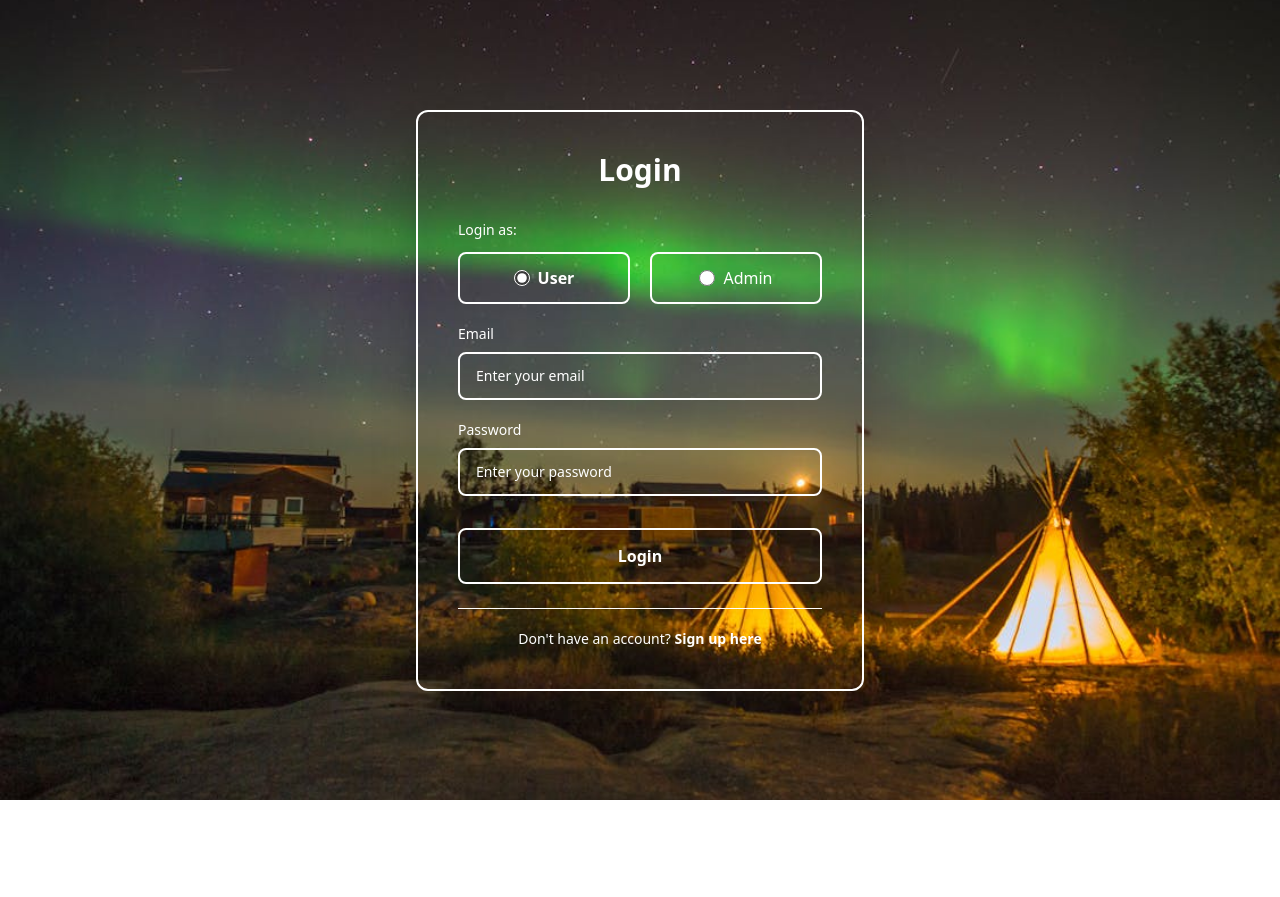
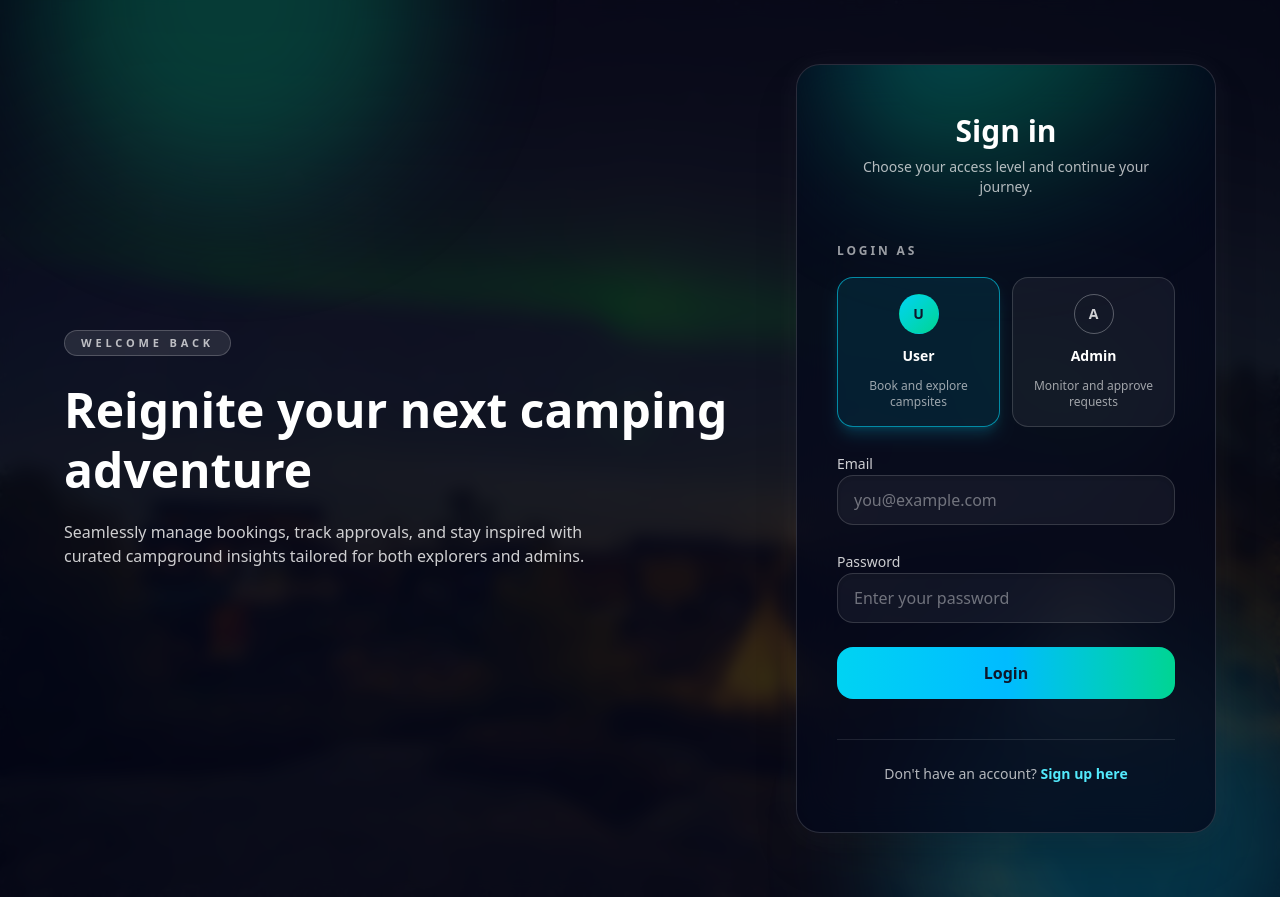
Before and after one commit to HardikMutha/DBMS_Project_SEM_V, a React (Vite) app in the folder client/: page /login in a window 1280 px wide. Before the commit the page ends 800 px from the top, so only its background shows below. Built offline with nearby package versions, Linux system fonts and the light colour scheme; no server answers; a web font is replaced by a local one.

Commit message:
Feat - Updated UI for Login Signup Page

```diff
--- a/client/src/Pages/Login.jsx
+++ b/client/src/Pages/Login.jsx
@@ -50,9 +50,9 @@ const Login = () => {
       });
 
       // Check if there's a redirect URL stored
-      const redirectUrl = sessionStorage.getItem('redirectAfterLogin');
+      const redirectUrl = sessionStorage.getItem("redirectAfterLogin");
       if (redirectUrl) {
-        sessionStorage.removeItem('redirectAfterLogin');
+        sessionStorage.removeItem("redirectAfterLogin");
         navigate(redirectUrl);
       } else {
         navigate("/");
@@ -66,62 +66,109 @@ const Login = () => {
 
   return (
     <div
-      className="min-h-screen flex justify-center items-center p-5"
+      className="relative min-h-screen overflow-hidden bg-slate-950"
       style={{
-        background: `url('${campingBg}') center/cover no-repeat`
+        background: `url('${campingBg}') center/cover no-repeat`,
       }}
     >
-      <div className="absolute inset-0 bg-opacity-40"></div>
+      <div className="absolute inset-0 bg-slate-950/80 backdrop-blur-sm" />
+      <div className="pointer-events-none absolute -top-48 left-10 h-96 w-96 rounded-full bg-emerald-400/25 blur-3xl" />
+      <div className="pointer-events-none absolute bottom-[-160px] right-[-40px] h-[420px] w-[420px] rounded-full bg-cyan-500/25 blur-3xl" />
 
-      <div className="relative z-10 bg-transparent border-2 border-white border-opacity-50 rounded-xl shadow-2xl p-10 w-full max-w-md">
-        <h2 className="text-center text-white text-3xl font-semibold mb-8">Login</h2>
+      <div className="relative z-10 flex min-h-screen w-full items-center justify-center px-6 py-16">
+        <div className="grid w-full max-w-6xl gap-12 lg:grid-cols-[minmax(0,1fr)_420px] lg:items-center">
+          <div className="text-center text-white lg:text-left">
+            <span className="inline-flex items-center gap-2 rounded-full border border-white/20 bg-white/10 px-4 py-1 text-[11px] font-semibold uppercase tracking-[0.35em] text-white/70">
+              Welcome back
+            </span>
+            <h1 className="mt-6 text-4xl font-semibold leading-tight sm:text-5xl">Reignite your next camping adventure</h1>
+            <p className="mt-5 text-base text-white/80 lg:max-w-xl">
+              Seamlessly manage bookings, track approvals, and stay inspired with curated campground insights tailored for both
+              explorers and admins.
+            </p>
+          </div>
 
-        <form onSubmit={handleSubmit}>
-          <div className="mb-5">
-            <label className="block mb-2 text-white font-medium text-sm">Login as:</label>
-            <div className="flex gap-5 mt-3">
-              <label className="flex items-center gap-2 cursor-pointer px-5 py-3 bg-transparent border-2 border-white border-opacity-50 rounded-lg transition-all hover:border-opacity-70 font-medium flex-1 justify-center">
+          <div className="relative w-full max-w-md">
+            <div className="absolute inset-0 rounded-3xl border border-white/10 bg-white/5 opacity-80 blur-lg" />
+            <div className="relative overflow-hidden rounded-3xl border border-white/15 bg-slate-950/75 shadow-2xl backdrop-blur-xl">
+              <div className="pointer-events-none absolute inset-x-10 -top-32 h-64 rounded-full bg-gradient-to-br from-cyan-400/40 via-emerald-400/30 to-transparent blur-3xl" />
+              <div className="relative px-8 py-10 sm:px-10 sm:py-12">
+                <div className="text-center">
+                  <h2 className="text-3xl font-semibold text-white">Sign in</h2>
+                  <p className="mt-2 text-sm text-white/70">Choose your access level and continue your journey.</p>
+                </div>
+
+                <form onSubmit={handleSubmit} className="mt-10 space-y-6">
+                  <div>
+                    <span className="text-xs font-semibold uppercase tracking-[0.24em] text-white/60">Login as</span>
+                    <div className="mt-4 grid grid-cols-2 gap-3">
+                      <label
+                        className={`relative flex cursor-pointer flex-col items-center gap-3 rounded-2xl border px-4 py-4 transition-all ${
+                          role === "user"
+                            ? "border-cyan-400/60 bg-cyan-400/10 shadow-lg shadow-cyan-500/20"
+                            : "border-white/15 bg-white/5 hover:border-white/25 hover:bg-white/10"
+                        }`}
+                      >
                         <input
                           type="radio"
                           value="user"
                           checked={role === "user"}
                           onChange={(e) => setRole(e.target.value)}
-                  className="w-4 h-4 accent-white cursor-pointer"
+                          className="peer sr-only"
                         />
-                <span className={role === "user" ? "text-white font-bold" : "text-white"}>User</span>
+                        <span className="flex h-10 w-10 items-center justify-center rounded-full border border-white/30 text-sm font-semibold text-white/80 transition-all peer-checked:border-transparent peer-checked:bg-gradient-to-br peer-checked:from-cyan-400 peer-checked:to-emerald-400 peer-checked:text-slate-900">
+                          U
+                        </span>
+                        <span className="text-sm font-semibold text-white">User</span>
+                        <span className="text-center text-xs text-white/60">Book and explore campsites</span>
                       </label>
-              <label className="flex items-center gap-2 cursor-pointer px-5 py-3 bg-transparent border-2 border-white border-opacity-50 rounded-lg transition-all hover:border-opacity-70 font-medium flex-1 justify-center">
+
+                      <label
+                        className={`relative flex cursor-pointer flex-col items-center gap-3 rounded-2xl border px-4 py-4 transition-all ${
+                          role === "admin"
+                            ? "border-emerald-400/60 bg-emerald-400/10 shadow-lg shadow-emerald-500/20"
+                            : "border-white/15 bg-white/5 hover:border-white/25 hover:bg-white/10"
+                        }`}
+                      >
                         <input
                           type="radio"
                           value="admin"
                           checked={role === "admin"}
                           onChange={(e) => setRole(e.target.value)}
-                  className="w-4 h-4 accent-white cursor-pointer"
+                          className="peer sr-only"
                         />
-                <span className={role === "admin" ? "text-white font-bold" : "text-white"}>Admin</span>
+                        <span className="flex h-10 w-10 items-center justify-center rounded-full border border-white/30 text-sm font-semibold text-white/80 transition-all peer-checked:border-transparent peer-checked:bg-gradient-to-br peer-checked:from-emerald-400 peer-checked:to-cyan-400 peer-checked:text-slate-900">
+                          A
+                        </span>
+                        <span className="text-sm font-semibold text-white">Admin</span>
+                        <span className="text-center text-xs text-white/60">Monitor and approve requests</span>
                       </label>
                     </div>
                   </div>
 
-          <div className="mb-5">
-            <label htmlFor="email" className="block mb-2 text-white font-medium text-sm">
+                  <div className="space-y-2">
+                    <label htmlFor="email" className="text-sm font-medium text-white/80">
                       Email
                     </label>
+                    <div className="relative">
                       <input
                         type="email"
                         id="email"
                         value={email}
                         onChange={(e) => setEmail(e.target.value)}
                         required
-              placeholder="Enter your email"
-              className="w-full px-4 py-3 bg-transparent border-2 border-white border-opacity-50 rounded-lg text-white placeholder-white placeholder-opacity-90 text-sm transition-all focus:outline-none focus:border-opacity-70"
+                        placeholder="you@example.com"
+                        className="block w-full rounded-2xl border border-white/10 bg-white/5 px-4 py-3 text-white placeholder-white/40 shadow-inner transition focus:border-cyan-300 focus:bg-slate-900/70 focus:outline-none focus:ring-2 focus:ring-cyan-400/30"
                       />
+                      <div className="pointer-events-none absolute inset-0 rounded-2xl border border-white/5 transition-opacity" />
+                    </div>
                   </div>
 
-          <div className="mb-5">
-            <label htmlFor="password" className="block mb-2 text-white font-medium text-sm">
+                  <div className="space-y-2">
+                    <label htmlFor="password" className="text-sm font-medium text-white/80">
                       Password
                     </label>
+                    <div className="relative">
                       <input
                         type="password"
                         id="password"
@@ -129,30 +176,36 @@ const Login = () => {
                         onChange={(e) => setPassword(e.target.value)}
                         required
                         placeholder="Enter your password"
-              className="w-full px-4 py-3 bg-transparent border-2 border-white border-opacity-50 rounded-lg text-white placeholder-white placeholder-opacity-90 text-sm transition-all focus:outline-none focus:border-opacity-70"
+                        className="block w-full rounded-2xl border border-white/10 bg-white/5 px-4 py-3 text-white placeholder-white/40 shadow-inner transition focus:border-cyan-300 focus:bg-slate-900/70 focus:outline-none focus:ring-2 focus:ring-cyan-400/30"
                       />
+                      <div className="pointer-events-none absolute inset-0 rounded-2xl border border-white/5 transition-opacity" />
+                    </div>
                   </div>
 
                   {error && (
-            <div className="bg-red-500 bg-opacity-80 text-white px-4 py-3 rounded-lg mb-4 text-sm border border-red-300">{error}</div>
+                    <div className="rounded-2xl border border-rose-500/40 bg-rose-500/20 px-4 py-3 text-sm text-rose-100 shadow-lg shadow-rose-900/20">
+                      {error}
+                    </div>
                   )}
 
                   <button
                     type="submit"
                     disabled={isLoading}
-            className="w-full py-3.5 bg-transparent border-2 border-white border-opacity-50 text-white rounded-lg text-base font-semibold cursor-pointer transition-all mt-3 hover:border-opacity-70 hover:bg-white hover:bg-opacity-10 disabled:opacity-60 disabled:cursor-not-allowed"
+                    className="flex w-full items-center justify-center gap-2 rounded-2xl bg-gradient-to-r from-cyan-400 via-sky-400 to-emerald-400 px-5 py-3.5 text-base font-semibold text-slate-900 transition hover:from-cyan-300 hover:via-sky-300 hover:to-emerald-300 focus:outline-none focus-visible:ring-2 focus-visible:ring-cyan-300 disabled:cursor-not-allowed disabled:opacity-70"
                   >
                     {isLoading ? "Logging in..." : "Login"}
                   </button>
                 </form>
 
-        <div className="text-center mt-6 pt-5 border-t border-white border-opacity-50">
-          <p className="text-white text-sm">
+                <div className="mt-10 border-t border-white/10 pt-6 text-center text-sm text-white/70">
                   Don't have an account?{" "}
-            <Link to="/signup" className="text-white font-semibold hover:text-cyan-300 hover:underline transition-colors">
+                  <Link to="/signup" className="font-semibold text-cyan-300 transition hover:text-emerald-300">
                     Sign up here
                   </Link>
-          </p>
+                </div>
+              </div>
+            </div>
+          </div>
         </div>
       </div>
     </div>
--- a/client/src/Pages/Signup.jsx
+++ b/client/src/Pages/Signup.jsx
@@ -70,94 +70,156 @@ const Signup = () => {
 
   return (
     <div
-      className="min-h-screen flex justify-center items-center p-5"
+      className="relative min-h-screen overflow-hidden bg-slate-950"
       style={{
-        background: `url('${campingBg}') center/cover no-repeat`
+        background: `url('${campingBg}') center/cover no-repeat`,
       }}
     >
-      <div className="relative z-10 bg-transparent border-2 border-white border-opacity-50 rounded-xl shadow-2xl p-10 w-full max-w-md">
-        <h2 className="text-center text-white text-3xl font-semibold mb-8">Sign Up</h2>
+      <div className="absolute inset-0 bg-slate-950/78 backdrop-blur-sm" />
+      <div className="pointer-events-none absolute top-[12%] right-[10%] h-80 w-80 rounded-full bg-cyan-500/25 blur-3xl" />
+      <div className="pointer-events-none absolute bottom-[-160px] left-[-40px] h-[420px] w-[420px] rounded-full bg-emerald-400/25 blur-3xl" />
 
-        <form onSubmit={handleSubmit}>
-          <div className="mb-5">
-            <label htmlFor="username" className="block mb-2 text-white font-medium text-sm">
+      <div className="relative z-10 flex min-h-screen w-full items-center justify-center px-6 py-16">
+        <div className="grid w-full max-w-7xl gap-12 lg:grid-cols-[520px_minmax(0,1fr)] lg:items-center">
+          <div className="relative order-last w-full max-w-md lg:order-first">
+            <div className="absolute inset-0 rounded-3xl border border-white/10 bg-white/5 opacity-80 blur-lg" />
+            <div className="relative overflow-hidden rounded-3xl border border-white/15 bg-slate-950/75 shadow-2xl backdrop-blur-xl">
+              <div className="pointer-events-none absolute inset-x-8 -top-28 h-60 rounded-full bg-gradient-to-br from-emerald-400/40 via-sky-400/30 to-transparent blur-3xl" />
+              <div className="relative px-8 py-10 sm:px-10 sm:py-12">
+                <div className="text-center">
+                  <h2 className="text-3xl font-semibold text-white">Create your account</h2>
+                  <p className="mt-2 text-sm text-white/70">Unlock seamless campsite bookings and tailored admin tools.</p>
+                </div>
+
+                <form onSubmit={handleSubmit} className="mt-10 space-y-6">
+                  <div className="space-y-2">
+                    <label htmlFor="username" className="text-sm font-medium text-white/80">
                       Username
                     </label>
+                    <div className="relative">
                       <input
                         type="text"
                         id="username"
                         value={username}
                         onChange={(e) => setUsername(e.target.value)}
                         required
-              placeholder="Enter your username"
-              className="w-full px-4 py-3 bg-transparent border-2 border-white border-opacity-50 rounded-lg text-white placeholder-white placeholder-opacity-90 text-sm transition-all focus:outline-none focus:border-opacity-70"
+                        placeholder="Choose a memorable nickname"
+                        className="block w-full rounded-2xl border border-white/10 bg-white/5 px-4 py-3 text-white placeholder-white/40 shadow-inner transition focus:border-emerald-300 focus:bg-slate-900/70 focus:outline-none focus:ring-2 focus:ring-emerald-400/30"
                       />
+                      <div className="pointer-events-none absolute inset-0 rounded-2xl border border-white/5 transition-opacity" />
+                    </div>
                   </div>
 
-          <div className="mb-5">
-            <label htmlFor="email" className="block mb-2 text-white font-medium text-sm">
+                  <div className="space-y-2">
+                    <label htmlFor="email" className="text-sm font-medium text-white/80">
                       Email
                     </label>
+                    <div className="relative">
                       <input
                         type="email"
                         id="email"
                         value={email}
                         onChange={(e) => setEmail(e.target.value)}
                         required
-              placeholder="Enter your email"
-              className="w-full px-4 py-3 bg-transparent border-2 border-white border-opacity-50 rounded-lg text-white placeholder-white placeholder-opacity-90 text-sm transition-all focus:outline-none focus:border-opacity-70"
+                        placeholder="you@example.com"
+                        className="block w-full rounded-2xl border border-white/10 bg-white/5 px-4 py-3 text-white placeholder-white/40 shadow-inner transition focus:border-emerald-300 focus:bg-slate-900/70 focus:outline-none focus:ring-2 focus:ring-emerald-400/30"
                       />
+                      <div className="pointer-events-none absolute inset-0 rounded-2xl border border-white/5 transition-opacity" />
+                    </div>
                   </div>
 
-          <div className="mb-5">
-            <label htmlFor="password" className="block mb-2 text-white font-medium text-sm">
+                  <div className="space-y-2">
+                    <label htmlFor="password" className="text-sm font-medium text-white/80">
                       Password
                     </label>
+                    <div className="relative">
                       <input
                         type="password"
                         id="password"
                         value={password}
                         onChange={(e) => setPassword(e.target.value)}
                         required
-              placeholder="Enter your password"
-              className="w-full px-4 py-3 bg-transparent border-2 border-white border-opacity-50 rounded-lg text-white placeholder-white placeholder-opacity-90 text-sm transition-all focus:outline-none focus:border-opacity-70"
+                        placeholder="At least 6 characters"
+                        className="block w-full rounded-2xl border border-white/10 bg-white/5 px-4 py-3 text-white placeholder-white/40 shadow-inner transition focus:border-emerald-300 focus:bg-slate-900/70 focus:outline-none focus:ring-2 focus:ring-emerald-400/30"
                       />
+                      <div className="pointer-events-none absolute inset-0 rounded-2xl border border-white/5 transition-opacity" />
+                    </div>
                   </div>
 
-          <div className="mb-5">
-            <label htmlFor="confirmPassword" className="block mb-2 text-white font-medium text-sm">
+                  <div className="space-y-2">
+                    <label htmlFor="confirmPassword" className="text-sm font-medium text-white/80">
                       Confirm Password
                     </label>
+                    <div className="relative">
                       <input
                         type="password"
                         id="confirmPassword"
                         value={confirmPassword}
                         onChange={(e) => setConfirmPassword(e.target.value)}
                         required
-              placeholder="Confirm your password"
-              className="w-full px-4 py-3 bg-transparent border-2 border-white border-opacity-50 rounded-lg text-white placeholder-white placeholder-opacity-90 text-sm transition-all focus:outline-none focus:border-opacity-70"
+                        placeholder="Re-enter your password"
+                        className="block w-full rounded-2xl border border-white/10 bg-white/5 px-4 py-3 text-white placeholder-white/40 shadow-inner transition focus:border-emerald-300 focus:bg-slate-900/70 focus:outline-none focus:ring-2 focus:ring-emerald-400/30"
                       />
+                      <div className="pointer-events-none absolute inset-0 rounded-2xl border border-white/5 transition-opacity" />
+                    </div>
                   </div>
 
                   {error && (
-            <div className="bg-red-500 bg-opacity-80 text-white px-4 py-3 rounded-lg mb-4 text-sm border border-red-300">{error}</div>
+                    <div className="rounded-2xl border border-rose-500/40 bg-rose-500/20 px-4 py-3 text-sm text-rose-100 shadow-lg shadow-rose-900/20">
+                      {error}
+                    </div>
                   )}
+
                   <button
                     type="submit"
                     disabled={isLoading}
-            className="w-full py-3.5 bg-transparent border-2 border-white border-opacity-50 text-white rounded-lg text-base font-semibold cursor-pointer transition-all mt-3 hover:border-opacity-70 hover:bg-white hover:bg-opacity-10 disabled:opacity-60 disabled:cursor-not-allowed"
+                    className="flex w-full items-center justify-center gap-2 rounded-2xl bg-gradient-to-r from-emerald-400 via-cyan-400 to-sky-400 px-5 py-3.5 text-base font-semibold text-slate-900 transition hover:from-emerald-300 hover:via-cyan-300 hover:to-sky-300 focus:outline-none focus-visible:ring-2 focus-visible:ring-emerald-300 disabled:cursor-not-allowed disabled:opacity-70"
                   >
-            {isLoading ? "Creating account..." : "Sign Up"}
+                    {isLoading ? "Creating account..." : "Create account"}
                   </button>
                 </form>
 
-        <div className="text-center mt-6 pt-5 border-t border-white border-opacity-50">
-          <p className="text-white text-sm">
+                <div className="mt-10 border-t border-white/10 pt-6 text-center text-sm text-white/70">
                   Already have an account?{" "}
-            <Link to="/login" className="text-white font-semibold hover:text-cyan-300 hover:underline transition-colors">
-              Login here
+                  <Link to="/login" className="font-semibold text-cyan-300 transition hover:text-emerald-300">
+                    Log in here
                   </Link>
+                </div>
+              </div>
+            </div>
+          </div>
+
+          <div className="order-first text-center text-white lg:order-last lg:text-left">
+            <span className="inline-flex items-center gap-2 rounded-full border border-white/20 bg-white/10 px-4 py-1 text-[11px] font-semibold uppercase tracking-[0.35em] text-white/70">
+              New here?
+            </span>
+            <h1 className="mt-6 text-4xl font-semibold leading-tight sm:text-5xl">Join the trailblazer community</h1>
+            <p className="mt-5 text-base text-white/80 lg:max-w-xl">
+              Discover hidden gems, collaborate with fellow campers, and manage every request with confidence across our immersive
+              platform.
             </p>
+
+            <div className="mt-10 grid gap-4 text-left text-sm text-white/75">
+              <div className="rounded-2xl border border-white/10 bg-white/5 p-4 backdrop-blur-sm">
+                <p className="font-semibold text-white">• Curated campground intelligence</p>
+                <p className="mt-1 text-white/60">
+                  Access detailed amenities, availability, and insider tips for every destination.
+                </p>
+              </div>
+              <div className="rounded-2xl border border-white/10 bg-white/5 p-4 backdrop-blur-sm">
+                <p className="font-semibold text-white">• Smarter collaboration tools</p>
+                <p className="mt-1 text-white/60">
+                  Coordinate trips, approvals, and maintenance workflows from one intuitive hub.
+                </p>
+              </div>
+              <div className="rounded-2xl border border-white/10 bg-white/5 p-4 backdrop-blur-sm">
+                <p className="font-semibold text-white">• Personalized dashboards</p>
+                <p className="mt-1 text-white/60">
+                  Tailor insights for campers and admins alike with roles that fit your journey.
+                </p>
+              </div>
+            </div>
+          </div>
         </div>
       </div>
     </div>
```
Lines whose indentation alone changed are shown as unchanged.
